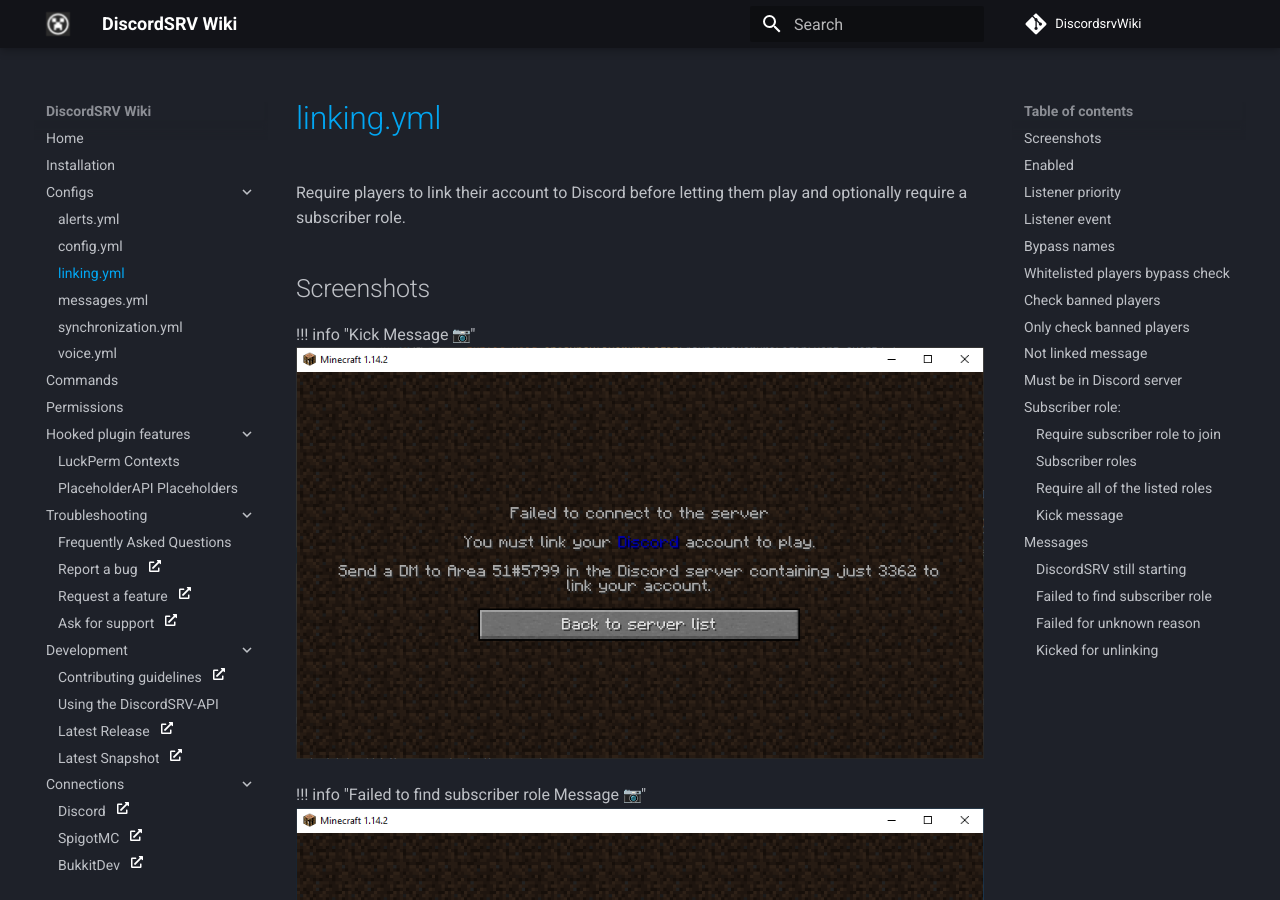
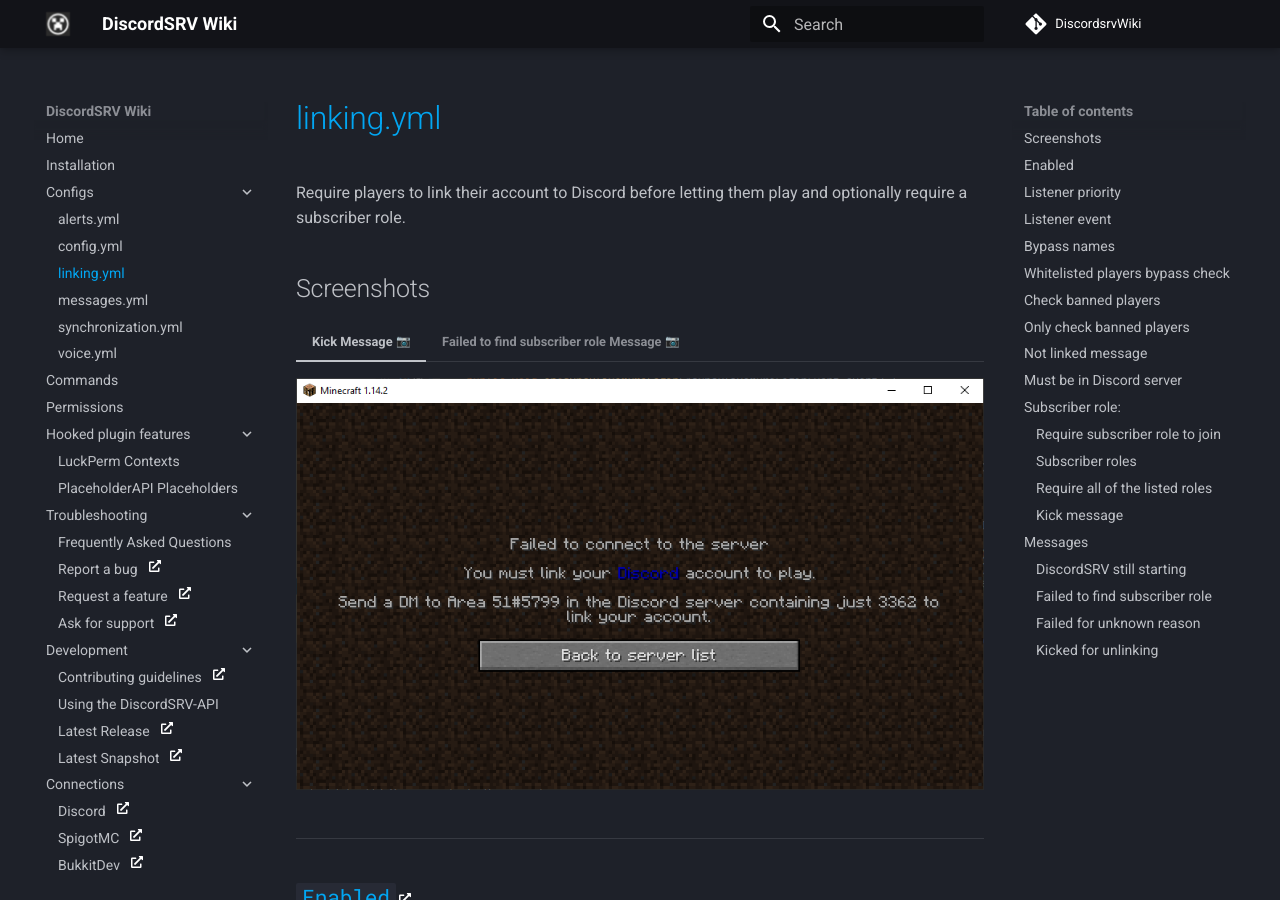
Before and after one commit to DiscordSRV/Documentation, an MkDocs documentation site: the page built from docs/linking.md, in a window 1280 px wide and 900 px high. Built offline with MkDocs 1.6.1 and Material for MkDocs 9.7.7, drawn with Linux system fonts in a browser that asks for light colours; emoji names are drawn with the system emoji font; comment, search, counter and statistics services are not loaded.

Commit message:
merge screenshots into tabs

```diff
--- a/docs/linking.md
+++ b/docs/linking.md
@@ -3,11 +3,11 @@
 Require players to link their account to Discord before letting them play and optionally require a subscriber role.
 
 ## Screenshots
-!!! info "Kick Message :camera:"
-    ![](./images/javaw_12rAo3Y4RJ.png)
 
-!!! info "Failed to find subscriber role Message :camera:"
-    ![](./images/javaw_uJSdOF2OAa.png)
+=== "Kick Message :camera:"
+    ![Must link account to play](./images/javaw_12rAo3Y4RJ.png)
+=== "Failed to find subscriber role Message :camera:"
+    ![Must be subscribed to play](./images/javaw_uJSdOF2OAa.png)
 
 ---
 
```
